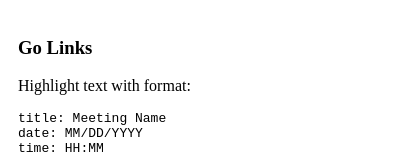
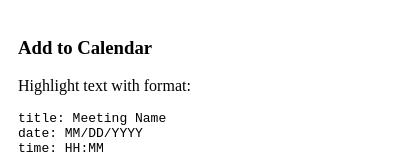
Before and after one commit to selotape/add-to-cal, a browser extension: page popup.html in a window 400 px wide. Shown: the top 160 px of the page. Drawn offline with Linux system fonts and the light colour scheme.

Commit message:
rename project to "add to cal"

```diff
--- a/popup.html
+++ b/popup.html
@@ -10,7 +10,7 @@
   </style>
 </head>
 <body>
-  <h3>Go Links</h3>
+  <h3>Add to Calendar</h3>
   <p>Highlight text with format:</p>
   <pre>title: Meeting Name
 date: MM/DD/YYYY
```
Also changed, not shown: manifest.json.
